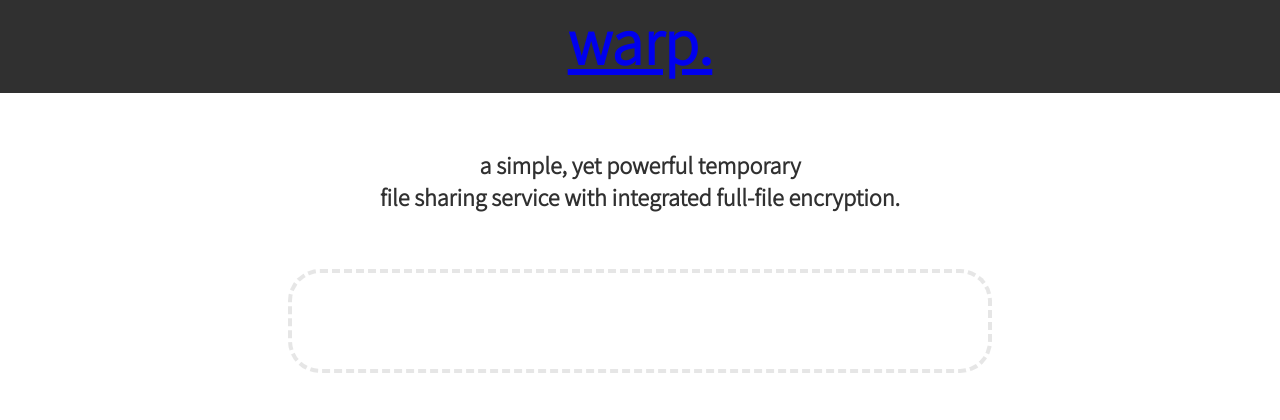
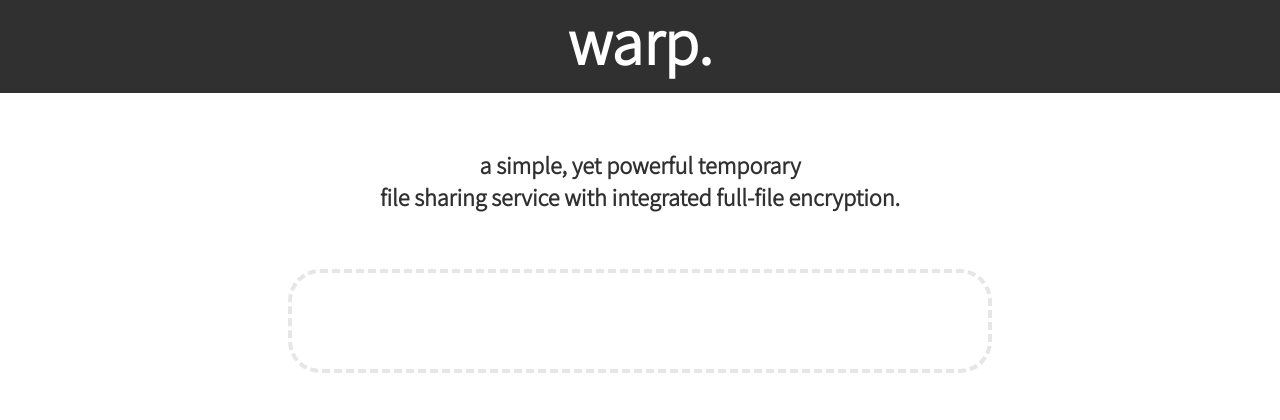
Before and after one commit to ilbuonmarcio/warp, a Flask app: page / in a window 1280 px wide. Shown: the top 420 px of the page. Run offline with Flask 2, Linux system fonts and the light colour scheme; some libraries are stand-ins or nearby versions.

Commit message:
Made title clickable for homepage redirect

```diff
--- a/src/templates/css_deps.html
+++ b/src/templates/css_deps.html
@@ -80,6 +80,11 @@ body, html {
     background-color: #303030;
 }
 
+#title-link:link, #title-link:visited, #title-link:hover, #title-link:active {
+    color: white;
+    text-decoration: none;
+}
+
 #subtitle {
     margin-top: 48px;
     margin-bottom: 48px;
--- a/src/templates/header.html
+++ b/src/templates/header.html
@@ -1 +1 @@
-<h1 id="title" class="text-center text-big"><a href="http://127.0.0.1:33456/">warp.</a></h1>
+<h1 id="title" class="text-center text-big"><a id="title-link" href="http://127.0.0.1:33456/">warp.</a></h1>
```
